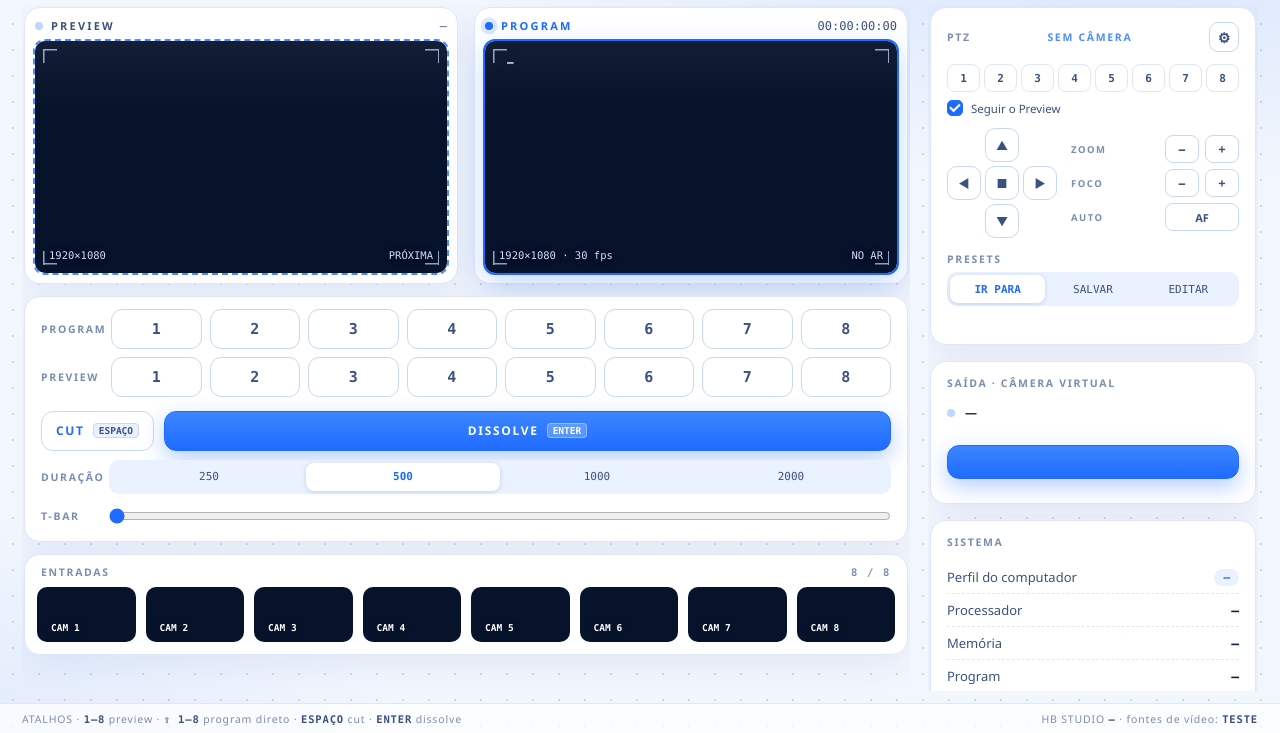
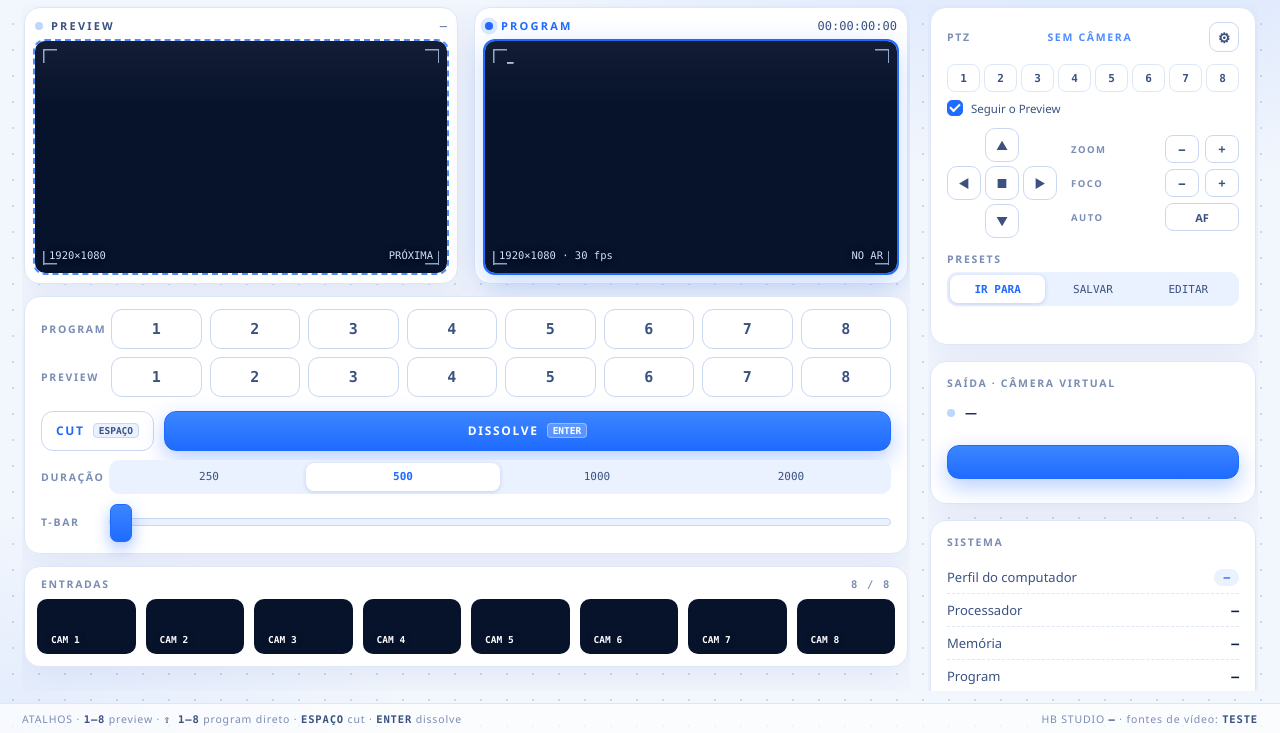
Before and after one commit to jrscbusiness/hb-studio, a plain HTML site: page ui/index.html in a window 1280 px wide. Shown: the part 67-800 px from the top of the page. Drawn offline with Linux system fonts and the light colour scheme.

Commit message:
T-bar: bigger, rectangular handle instead of the native round thumb
ui/index.html: the fader's handle is now a tall rounded rectangle (22x38px, same blue gradient as
the primary buttons) instead of the browser's small default round slider thumb — easier to grab
and drag precisely. Styled via ::-webkit-slider-thumb/::-moz-range-thumb with appearance:none on
the input itself (needed to fully replace the native look); the thin track keeps the same mist/
blue palette as the rest of the page. Verified with a screenshot; 119/119 UI checks still pass.

Co-Authored-By: Claude Sonnet 5 <noreply@anthropic.com>
Claude-Session: https://claude.ai/code/session_015JyVNKuenZ6Sxz19UtFdSZ

```diff
--- a/ui/index.html
+++ b/ui/index.html
@@ -162,8 +162,13 @@ kbd{font-family:var(--mono);font-size:9.5px;background:rgba(255,255,255,.22);bor
 .seg button{flex:1;height:28px;border-radius:8px;font-family:var(--mono);font-size:11px;color:var(--ink-2)}
 .seg button.on{background:var(--surface);color:var(--blue);box-shadow:0 1px 4px rgba(20,60,160,.18);font-weight:700}
 .tbarrow{display:flex;align-items:center;gap:6px}
-.tbarrow input[type=range]{flex:1;width:100%;accent-color:var(--blue);height:26px;cursor:grab}
+.tbarrow input[type=range]{flex:1;width:100%;height:38px;cursor:grab;-webkit-appearance:none;appearance:none;background:transparent}
 .tbarrow input[type=range]:active{cursor:grabbing}
+.tbarrow input[type=range]::-webkit-slider-runnable-track{height:8px;border-radius:6px;background:var(--mist);border:1px solid var(--line-2)}
+.tbarrow input[type=range]::-webkit-slider-thumb{-webkit-appearance:none;appearance:none;width:22px;height:38px;border-radius:7px;margin-top:-15px;
+  background:linear-gradient(180deg,#3C86FF,#1F6BFF);border:1px solid var(--blue);box-shadow:0 6px 16px rgba(31,107,255,.4)}
+.tbarrow input[type=range]::-moz-range-track{height:8px;border-radius:6px;background:var(--mist);border:1px solid var(--line-2)}
+.tbarrow input[type=range]::-moz-range-thumb{width:22px;height:38px;border-radius:7px;background:linear-gradient(180deg,#3C86FF,#1F6BFF);border:1px solid var(--blue);box-shadow:0 6px 16px rgba(31,107,255,.4)}
 
 /* ---------- right cards ---------- */
 .row{display:flex;justify-content:space-between;align-items:center;padding:7px 0;border-bottom:1px dashed var(--line)}
```
